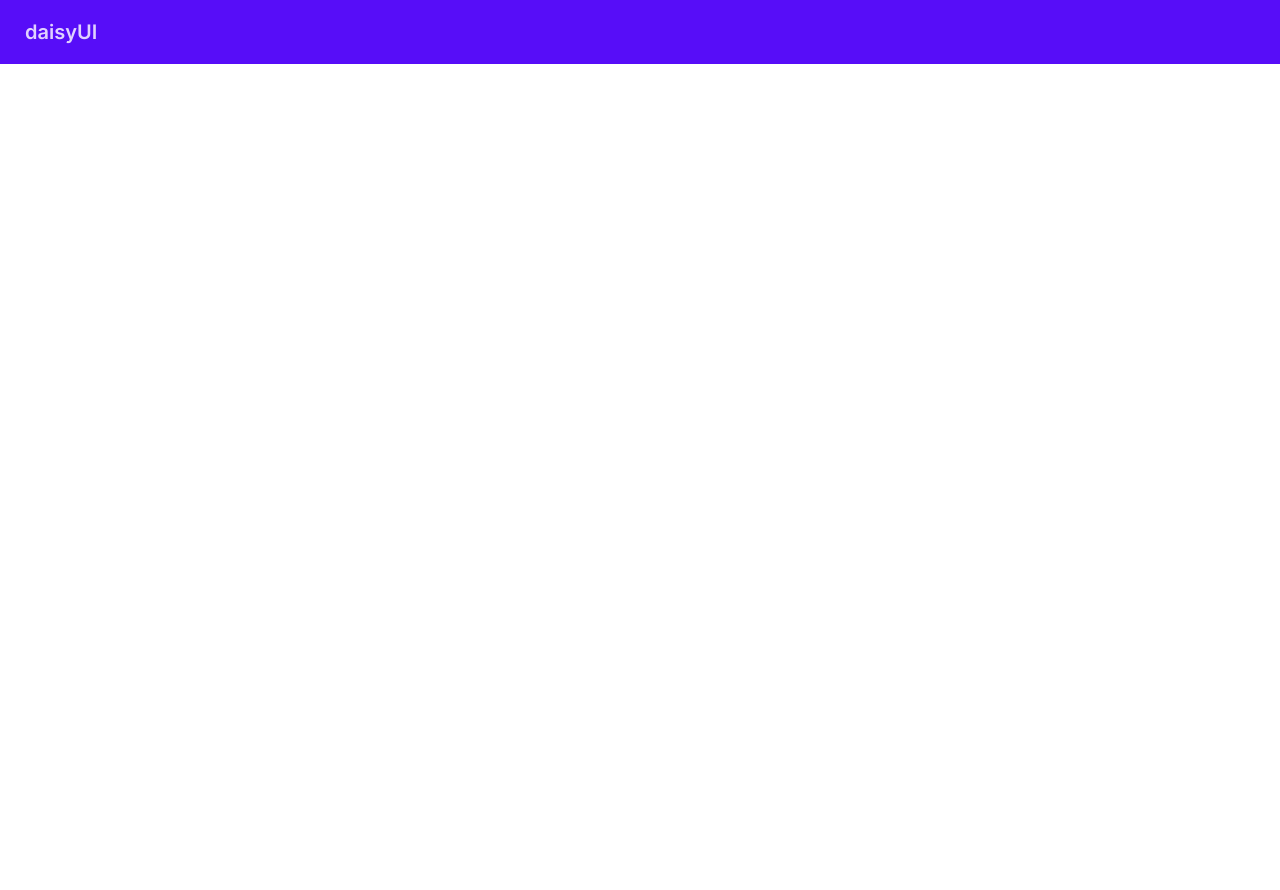
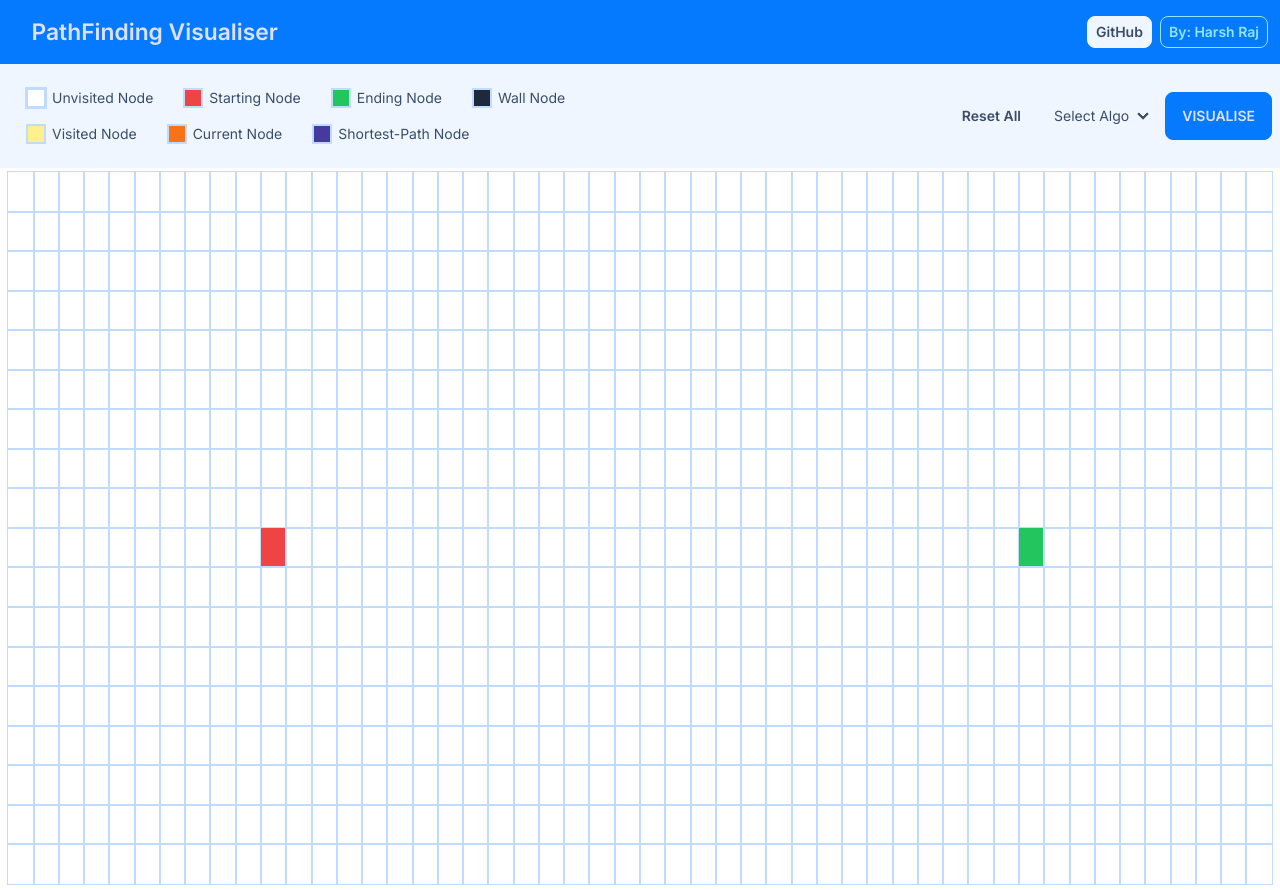
Before and after one commit to HarshRaj2717/PathFinding-Visualiser, a Next.js app: page / in a window 1280 px wide. Before the commit the page ends 800 px from the top, so only its background shows below. Built offline with nearby package versions, Linux system fonts and the light colour scheme.

Commit message:
build basic UI to start with algo implementations

```diff
--- /dev/null
+++ b/app/PathFindingVisualiser/Graph.jsx
@@ -0,0 +1,65 @@
+import React, { useState, useEffect } from "react";
+import Row from "./Row/Row";
+
+const allNodeStates = new Array(18);
+
+function createAllNodeStates() {
+  for (var i = 0; i < 18; i++) {
+    allNodeStates[i] = new Array(50);
+    for (var j = 0; j < 50; j++) {
+      allNodeStates[i][j] = useState(1);
+    }
+  }
+}
+
+export default function Graph() {
+  const [eachNodeHeight, setEachNodeHeight] = useState(0);
+  const [eachNodeWidth, setEachNodeWidht] = useState(0);
+  const maxEachNodeHeight = 4;
+  const maxEachNodeWidth = 4;
+
+  const setDimensions = () => {
+    // Set eachNodeHeight & eachNodeWidth based on the current window sizes
+    const padding = 0.5 * 16;
+    const newEachNodeHeight =
+      Math.min(
+        (window.innerHeight - 2 * padding) / (18 * 16),
+        maxEachNodeHeight
+      ) - 0.25;
+    const newEachNodeWidth = Math.min(
+      (window.innerWidth - 2 * padding) / (50 * 16),
+      maxEachNodeWidth
+    );
+
+    setEachNodeHeight(newEachNodeHeight);
+    setEachNodeWidht(newEachNodeWidth);
+  };
+
+  useEffect(() => {
+    // Update the each Node's dimensions if user changes window size
+    setDimensions();
+    window.addEventListener("resize", setDimensions);
+    return () => {
+      window.removeEventListener("resize", setDimensions);
+    };
+  }, []);
+
+  createAllNodeStates();
+
+  const allRows = Array.from({ length: 18 }, (_, i) => (
+    <Row
+      breadth={50}
+      key={`row-${i}`}
+      id={`row-${i}`}
+      width={eachNodeWidth}
+      height={eachNodeHeight}
+      thisRowStates={allNodeStates[i]}
+    />
+  ));
+
+  return (
+    <main className="select-none p-1 grid place-items-center">{allRows}</main>
+  );
+}
+
+export { allNodeStates };
--- a/app/PathFindingVisualiser/PathFindingVisualiser.jsx
+++ b/app/PathFindingVisualiser/PathFindingVisualiser.jsx
@@ -1,18 +1,116 @@
-import React, { Component, useState } from "react";
+import Graph from "./Graph";
+import resetAllNodeStates, { selectAlgo } from "./graphControl";
 
-export default class PathFindingVisualiser extends Component {
-  constructor(props) {
-    super(props);
-    this.state = {};
-  }
+function NavBar() {
+  return (
+    <div className="navbar bg-primary text-primary-content">
+      <div className="navbar-start">
+        <a
+          className="btn btn-ghost normal-case text-2xl hidden md:flex"
+          href="/"
+        >
+          PathFinding Visualiser
+        </a>
+      </div>
+      <div className="navbar-end">
+        <a
+          className="btn btn-sm p-2 m-1 normal-case"
+          href="https://github.com/HarshRaj2717/pathfinding-visualiser"
+          target="_blank"
+          rel="noopener noreferrer"
+        >
+          GitHub
+        </a>
+        <a
+          className="btn btn-sm p-2 m-1 btn-outline btn-ghost btn-info normal-case"
+          href="https://hraj.dev"
+          target="_blank"
+          rel="noopener noreferrer"
+        >
+          By: Harsh Raj
+        </a>
+      </div>
+    </div>
+  );
+}
 
-  render() {
-    return (
-      <main>
-        <div className="navbar bg-primary text-primary-content">
-          <a className="btn btn-ghost normal-case text-xl">daisyUI</a>
-        </div>
-      </main>
-    );
-  }
+function OptionsBar() {
+  return (
+    <div className="navbar bg-base-200">
+      <div className="navbar-start">
+        <ul className="menu menu-horizontal px-1">
+          <li>
+            <a>
+              <div className="outline outline-3 outline-blue-200 h-4 w-4 inline-block bg-white"></div>
+              Unvisited Node
+            </a>
+          </li>
+          <li>
+            <a>
+              <div className="outline outline-2 outline-blue-200 h-4 w-4 inline-block bg-red-500"></div>
+              Starting Node
+            </a>
+          </li>
+          <li>
+            <a>
+              <div className="outline outline-2 outline-blue-200 h-4 w-4 inline-block bg-green-500"></div>
+              Ending Node
+            </a>
+          </li>
+          <li>
+            <a>
+              <div className="outline outline-2 outline-blue-200 h-4 w-4 inline-block bg-slate-800"></div>
+              Wall Node
+            </a>
+          </li>
+          <li>
+            <a>
+              <div className="outline outline-2 outline-blue-200 h-4 w-4 inline-block bg-yellow-200"></div>
+              Visited Node
+            </a>
+          </li>
+          <li>
+            <a>
+              <div className="outline outline-2 outline-blue-200 h-4 w-4 inline-block bg-orange-500"></div>
+              Current Node
+            </a>
+          </li>
+          <li>
+            <a>
+              <div className="outline outline-2 outline-blue-200 h-4 w-4 inline-block bg-secondary"></div>
+              Shortest-Path Node
+            </a>
+          </li>
+        </ul>
+      </div>
+      <div className="navbar-end">
+        <button className="btn btn-sm normal-case" onClick={resetAllNodeStates}>
+          Reset All
+        </button>
+        <ul className="menu menu-horizontal px-1">
+          <li tabIndex={0}>
+            <details>
+              <summary id="Select-Algo">Select Algo</summary>
+              <ul className="p-2">
+                <li>
+                  <btn onClick={() => selectAlgo(1)}>Dijkstra's</btn>
+                </li>
+              </ul>
+            </details>
+          </li>
+        </ul>
+        <a className="btn btn-primary">Visualise</a>
+      </div>
+    </div>
+  );
 }
+
+export default function PathFindingVisualiser() {
+  return (
+    <main>
+      <NavBar />
+      <OptionsBar />
+      <Graph />
+    </main>
+  );
+}
--- /dev/null
+++ b/app/PathFindingVisualiser/Row/Node/Node.jsx
@@ -0,0 +1,85 @@
+var mouseIsDown = false;
+
+const commonNodeClassNames = "outline outline-1 outline-blue-200";
+
+const nodeRoles = {
+  1: {
+    // normal node
+    classNames: "hover:bg-slate-300 hover:cursor-crosshair ",
+  },
+  2: {
+    // starting node
+    classNames: "bg-red-500 hover:cursor-not-allowed ",
+  },
+  3: {
+    // ending node
+    classNames: "bg-green-500 hover:cursor-not-allowed",
+  },
+  4: {
+    // wall node
+    classNames: "bg-slate-800 hover:bg-slate-600 hover:cursor-crosshair",
+  },
+  5: {
+    // visited node
+    classNames: "bg-yellow-200",
+  },
+  6: {
+    // current node
+    classNames: "bg-orange-500",
+  },
+  7: {
+    // shortest path node
+    classNames: "bg-secondary",
+  },
+};
+
+export default function Node({ id, width, height, nodeStateProp }) {
+  if (id === "node-9-10") {
+    nodeStateProp[1](2);
+  }
+  if (id === "node-9-40") {
+    nodeStateProp[1](3);
+  }
+
+  const handleMouseEnter = () => {
+    if (!mouseIsDown) return;
+    if (nodeStateProp[0] == 2 || nodeStateProp[0] == 3) return;
+    if (nodeStateProp[0] == 1) {
+      nodeStateProp[1](4);
+    } else if (nodeStateProp[0] == 4) {
+      nodeStateProp[1](1);
+    }
+  };
+
+  const handleMouseClick = () => {
+    if (nodeStateProp[0] == 2 || nodeStateProp[0] == 3) return;
+    if (nodeStateProp[0] == 1) {
+      nodeStateProp[1](4);
+    } else if (nodeStateProp[0] == 4) {
+      nodeStateProp[1](1);
+    }
+  };
+
+  return (
+    <main className="inline-block">
+      <div
+        onClick={handleMouseClick}
+        onMouseDown={() => {
+          mouseIsDown = true;
+        }}
+        onMouseEnter={handleMouseEnter}
+        onMouseUp={() => {
+          mouseIsDown = false;
+        }}
+        id={id}
+        className={`${commonNodeClassNames} ${
+          nodeRoles[nodeStateProp[0]].classNames
+        }`}
+        style={{
+          width: `${width}rem`,
+          height: `${height}rem`,
+        }}
+      ></div>
+    </main>
+  );
+}
--- /dev/null
+++ b/app/PathFindingVisualiser/Row/Row.jsx
@@ -0,0 +1,19 @@
+import Node from "./Node/Node";
+
+export default function Row({ breadth, id, width, height, thisRowStates }) {
+  const nodesInCurRow = Array.from({ length: breadth }, (_, i) => (
+    <Node
+      key={`node-${id.replace("row-", "")}-${i}`}
+      id={`node-${id.replace("row-", "")}-${i}`}
+      width={width}
+      height={height}
+      nodeStateProp={thisRowStates[i]}
+    />
+  ));
+
+  return (
+    <main id={id} className="-mb-1.5">
+      {nodesInCurRow}
+    </main>
+  );
+}
--- /dev/null
+++ b/app/PathFindingVisualiser/graphControl.js
@@ -0,0 +1,25 @@
+import { allNodeStates } from "./Graph";
+
+const allAlgos = {
+  0: {
+    name: "Select Algo",
+  },
+  1: {
+    name: "Dijkstra's",
+  },
+};
+var curAlgo = 0;
+
+export function selectAlgo(choice) {
+  curAlgo = choice;
+  document.getElementById("Select-Algo").innerText = allAlgos[choice].name;
+}
+
+export default function resetAllNodeStates(i) {
+  selectAlgo(0);
+  for (var i = 0; i < allNodeStates.length; i++) {
+    for (var j = 0; j < allNodeStates[i].length; j++) {
+      allNodeStates[i][j][1](1);
+    }
+  }
+}
--- a/app/layout.js
+++ b/app/layout.js
@@ -11,8 +11,8 @@ export const metadata = {
 
 export default function RootLayout({ children }) {
   return (
-    <html lang="en" data-theme="light">
-      <body className={inter.className}>{children}</body>
+    <html lang="en" data-theme="winter">
+      <body className={`${inter.className}`}>{children}</body>
     </html>
   );
 }
--- a/tailwind.config.js
+++ b/tailwind.config.js
@@ -19,7 +19,7 @@ module.exports = {
   },
   plugins: [require("daisyui")],
   daisyui: {
-    themes: ["light"], // true: all themes | false: only light + dark | array: specific themes like this ["light", "dark", "cupcake"]
+    themes: ["winter"], // true: all themes | false: only light + dark | array: specific themes like this ["light", "dark", "cupcake"]
     base: true, // applies background color and foreground color for root element by default
     styled: true, // include daisyUI colors and design decisions for all components
     utils: true, // adds responsive and modifier utility classes
```
